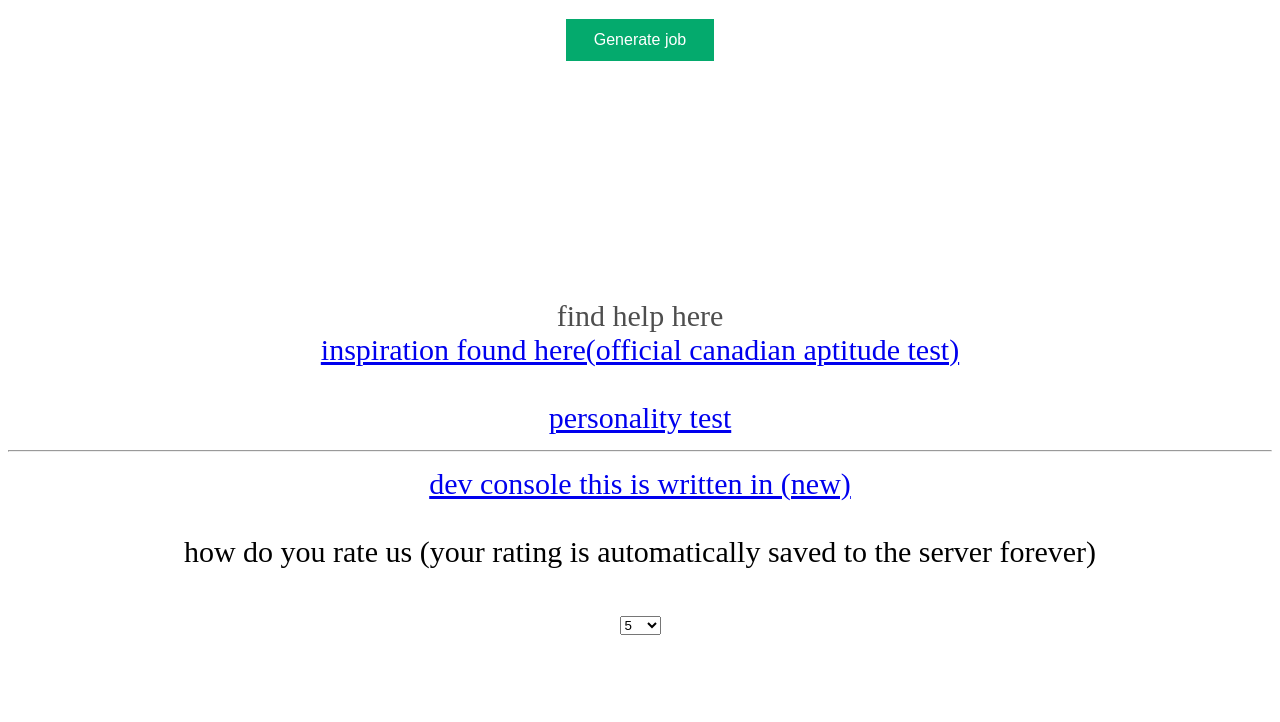
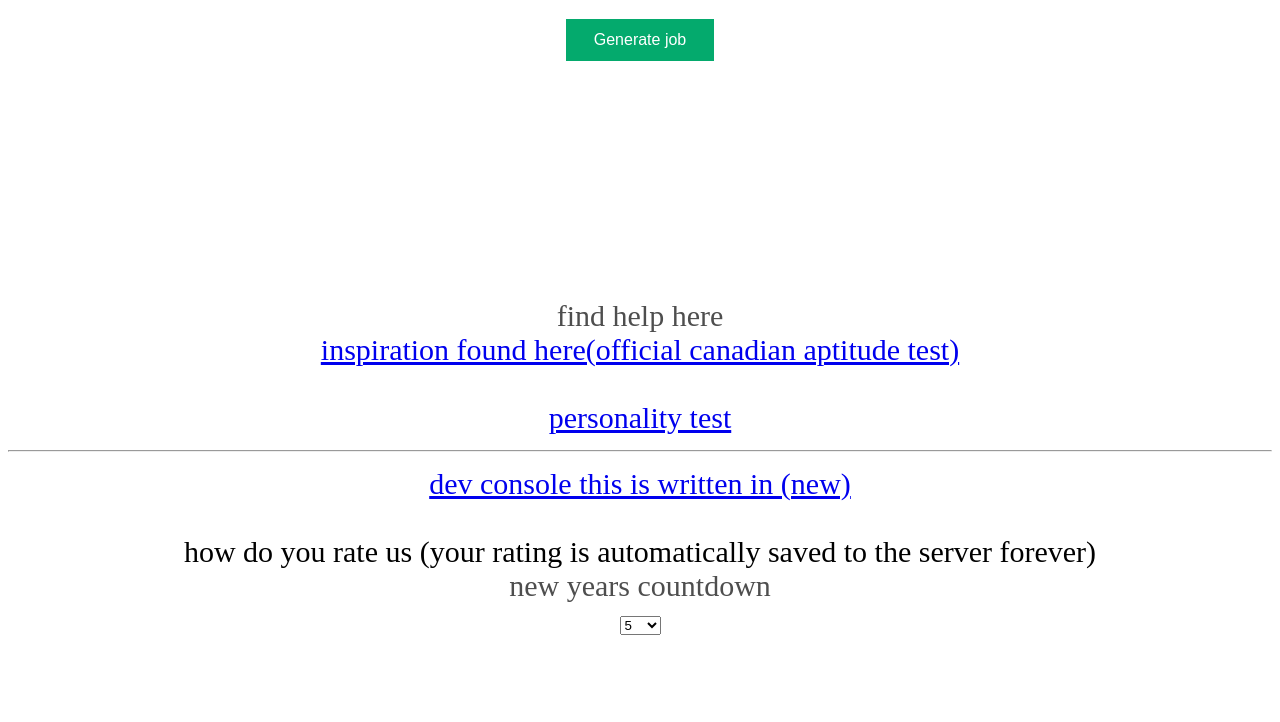
Before and after one commit to kokorocks/aptitude-test, a plain HTML site: page index.html in a window 1280 px wide. Shown: the part 2442-3164 px from the top of the page. Drawn offline with Linux system fonts and the light colour scheme.

Commit message:
Update index.html

```diff
--- a/index.html
+++ b/index.html
@@ -480,7 +480,7 @@
   <div>
     how do you rate us (your rating is automatically saved to the server
     forever)
-  </div>
+  </div><a id="a" href="https://kokorocks.github.io/days-until-newyears/">new years countdown</a>
   <br />
   <!--(good luck[hehe])-->
   <select id="change">
```
